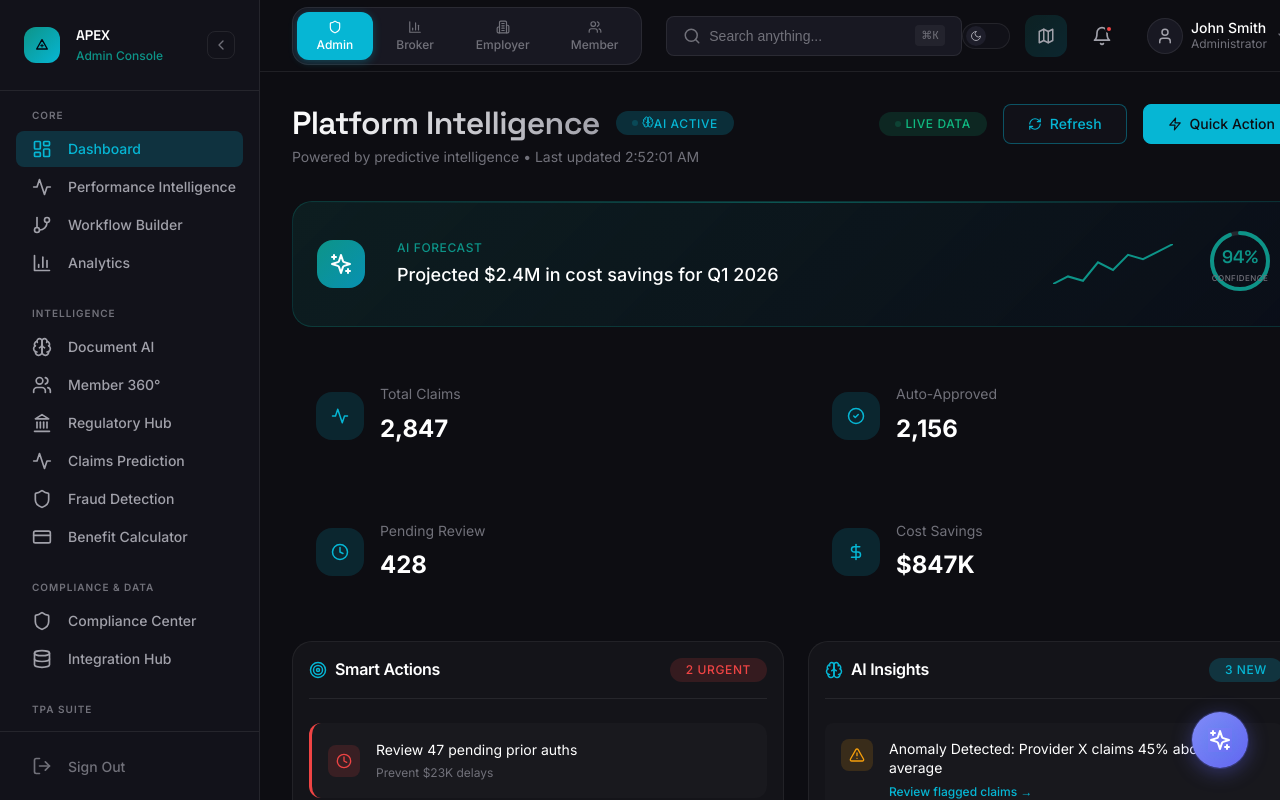
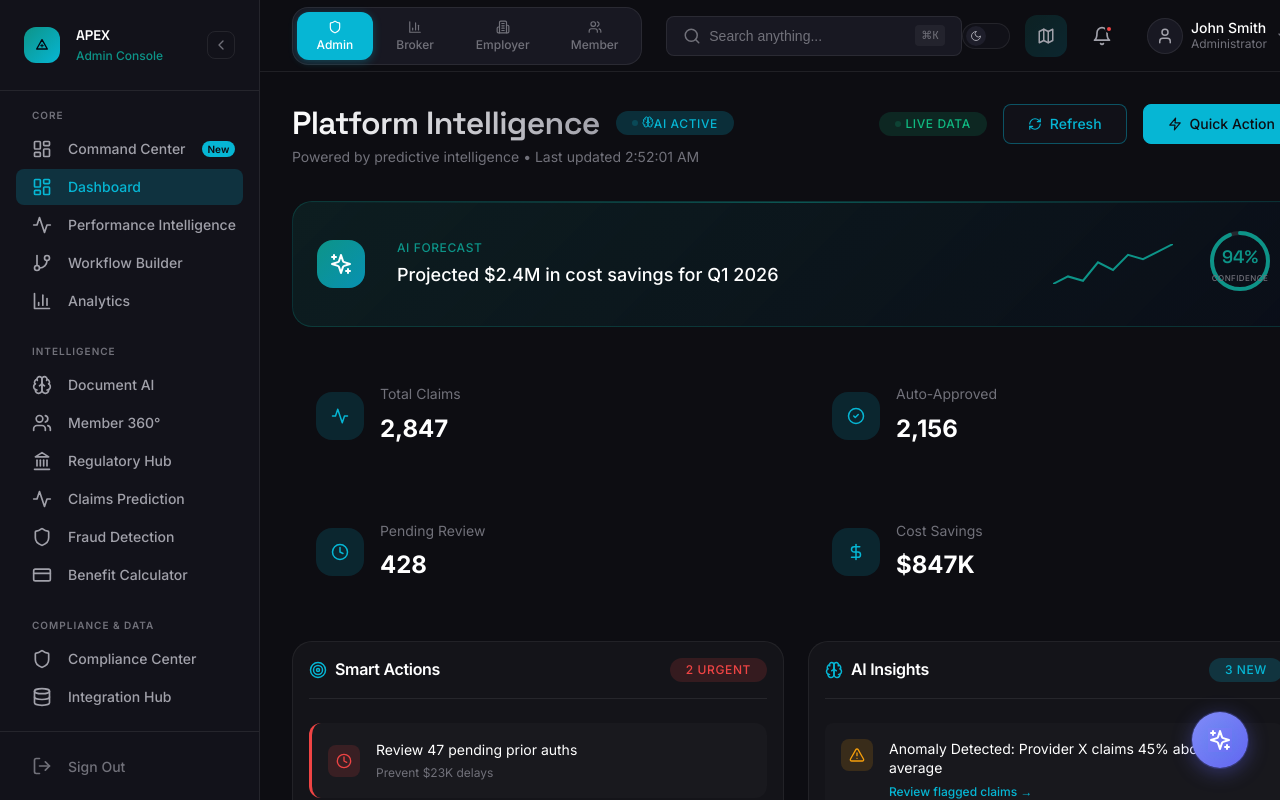
Before and after one commit to SamSnead85/ProjectApexHealth, a React (Vite) app: page / in a window 1280 px wide. Both pictures are taken after typing "name@example.com", "Sample123" into the empty fields and a click on the button "Sign In". Shown: the top 800 px of the page. Built offline with nearby package versions, Linux system fonts and the light colour scheme.

Commit message:
Phase 5-6: Navigation enhancement with Command Center link in sidebar, demo polish, and build verification

```diff
--- a/src/components/layout/Sidebar.tsx
+++ b/src/components/layout/Sidebar.tsx
@@ -58,12 +58,14 @@ const portalNavigation: Record<string, NavGroup[]> = {
         {
             title: 'Core',
             items: [
+                { id: 'command-center', label: 'Command Center', icon: <LayoutDashboard size={20} />, path: '/command-center', badge: 'New' },
                 { id: 'dashboard', label: 'Dashboard', icon: <LayoutDashboard size={20} />, path: '/admin' },
                 { id: 'sir', label: 'Performance Intelligence', icon: <Activity size={20} />, path: '/admin/sir' },
                 { id: 'workflows', label: 'Workflow Builder', icon: <GitBranch size={20} />, path: '/admin/workflows' },
                 { id: 'insights', label: 'Analytics', icon: <BarChart3 size={20} />, path: '/admin/insights' },
             ]
         },
+
         {
             title: 'Intelligence',
             items: [
```
